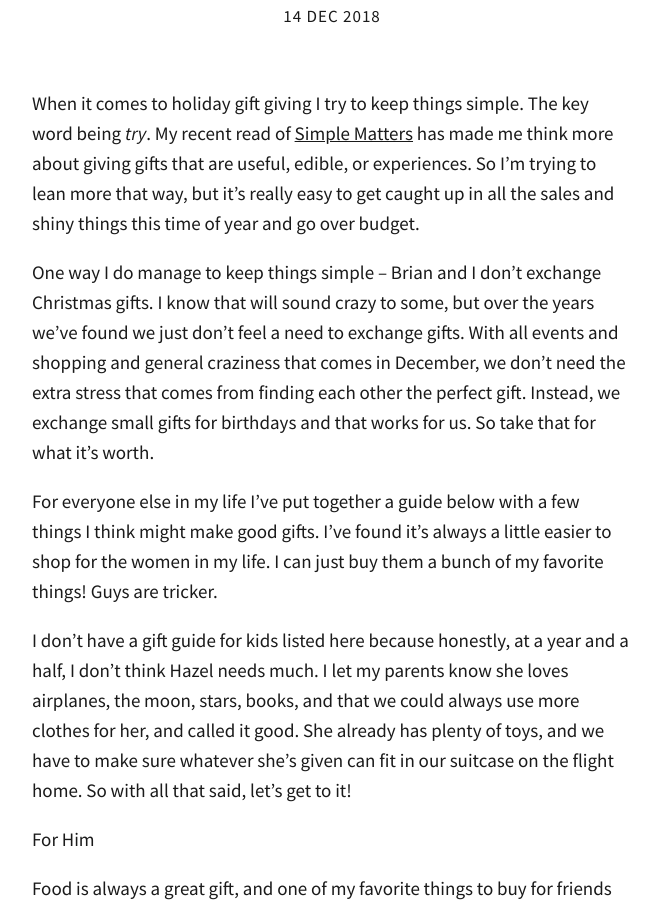
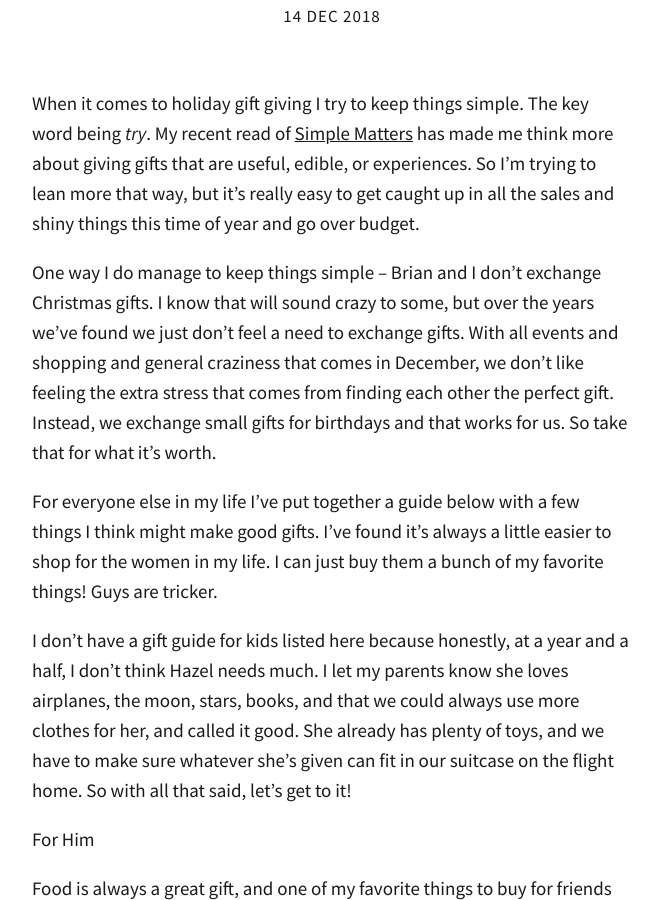
Before and after one commit to totiffany/totiffany.github.io, a Jekyll site: the page built from _posts/2018-12-14-A-Christmas-Gift-Guide-For-Him-And-Her.md, in a window 1280 px wide and 900 px high, scrolled down 381 px. Shown: the whole window, without its empty margins (308-967 px from the left). Built offline with Jekyll 4.4.1, drawn with Linux system fonts in a browser that asks for light colours; our own code applies the rules of GitHub Pages for plain Markdown files; comment, search, counter and statistics services are not loaded.

Commit message:
Update 2018-12-14-A-Christmas-Gift-Guide-For-Him-And-Her.md

```diff
--- a/_posts/2018-12-14-A-Christmas-Gift-Guide-For-Him-And-Her.md
+++ b/_posts/2018-12-14-A-Christmas-Gift-Guide-For-Him-And-Her.md
@@ -9,7 +9,7 @@ description: >-
 ---
 When it comes to holiday gift giving I try to keep things simple. The key word being _try_. My recent read of [Simple Matters](https://redletterdayblog.com/Book-Review-5-Decluttering-Tips-From-Simple-Matters) has made me think more about giving gifts that are useful, edible, or experiences. So I'm trying to lean more that way, but it's really easy to get caught up in all the sales and shiny things this time of year and go over budget.
 
-One way I do manage to keep things simple – Brian and I don't exchange Christmas gifts. I know that will sound crazy to some, but over the years we've found we just don't feel a need to exchange gifts. With all events and shopping and general craziness that comes in December, we don't need the extra stress that comes from finding each other the perfect gift. Instead, we exchange small gifts for birthdays and that works for us. So take that for what it's worth.
+One way I do manage to keep things simple – Brian and I don't exchange Christmas gifts. I know that will sound crazy to some, but over the years we've found we just don't feel a need to exchange gifts. With all events and shopping and general craziness that comes in December, we don't like feeling the extra stress that comes from finding each other the perfect gift. Instead, we exchange small gifts for birthdays and that works for us. So take that for what it's worth.
 
 For everyone else in my life I've put together a guide below with a few things I think might make good gifts. I've found it's always a little easier to shop for the women in my life. I can just buy them a bunch of my favorite things! Guys are tricker.
 
```
